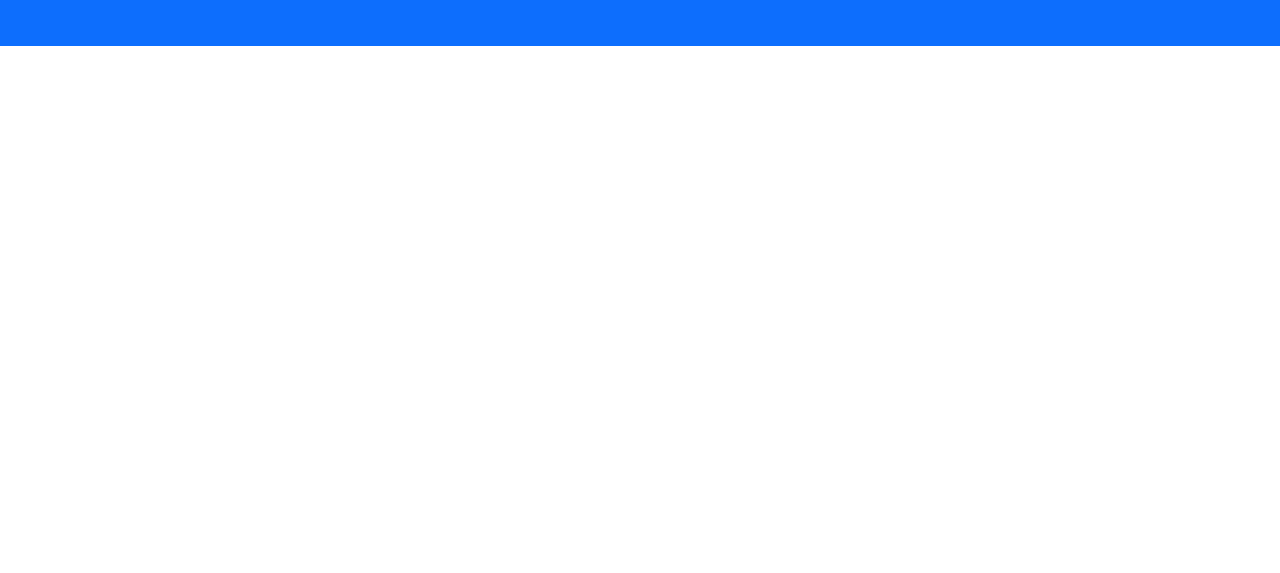
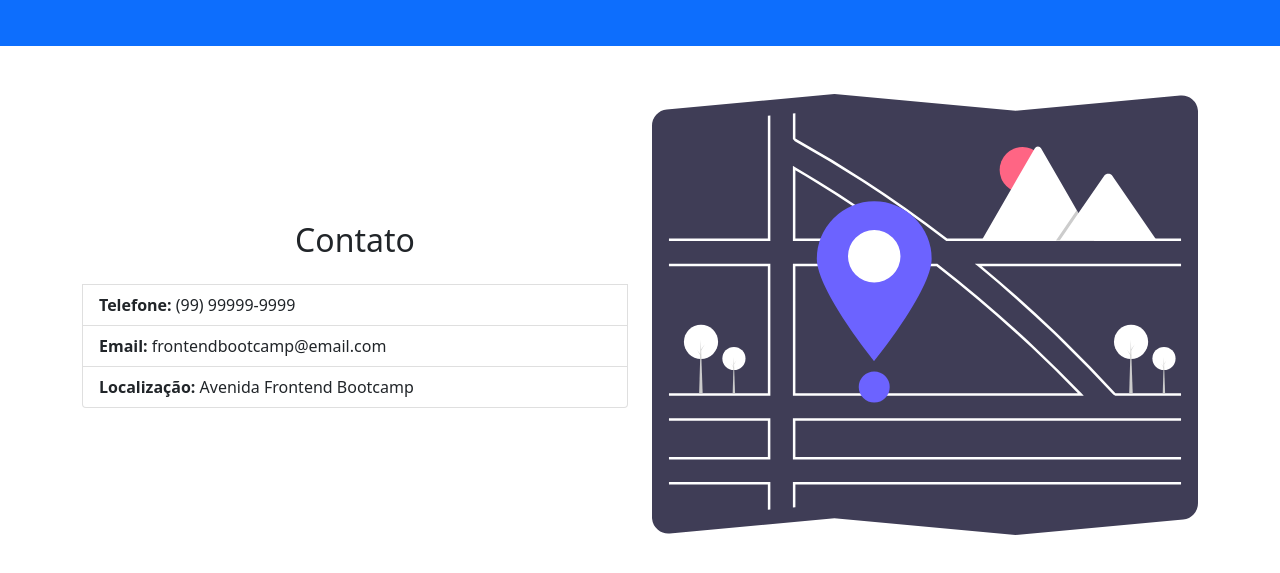
Before and after one commit to marvinjk6/Bootstrap-Projects, a plain HTML site: page FrontEnd-Bootcamp/index.html in a window 1280 px wide. Shown: the part 3376-3949 px from the top of the page. Before the commit the page ends 3422 px from the top, so only its background shows below. Drawn offline with nearby package versions, Linux system fonts and the light colour scheme.

Commit message:
FrontEnd Bootcamp - Contato

```diff
--- a/FrontEnd-Bootcamp/index.html
+++ b/FrontEnd-Bootcamp/index.html
@@ -378,6 +378,35 @@
         </div>
     </section>
 
+    <!-- Contact-->
+
+    <section class="p-5">
+        <div class="container">
+
+            <div class="row g-4 align-items-center">
+                <div class="col-md">
+                    <ul class="list-group">
+                        <h2 class="h2 text-center mb-4">Contato</h2>
+                        <li class="list-group-item">
+                            <span class="fw-bold">Telefone:</span> (99) 99999-9999
+                        </li>
+                        <li class="list-group-item">
+                            <span class="fw-bold">Email:</span> frontendbootcamp@email.com
+                        </li>
+                        <li class="list-group-item">
+                            <span class="fw-bold">Localização:</span> Avenida Frontend Bootcamp
+                        </li>
+                    </ul>
+                </div>
+                <div class="col-md">
+                    <img src="img/map.svg" alt="map" class="img-fluid">
+                </div>
+            </div>
+        </div>
+    </section>
+
+
+
     <script src="https://cdn.jsdelivr.net/npm/bootstrap@5.0.2/dist/js/bootstrap.bundle.min.js" integrity="sha384-MrcW6ZMFYlzcLA8Nl+NtUVF0sA7MsXsP1UyJoMp4YLEuNSfAP+JcXn/tWtIaxVXM" crossorigin="anonymous"></script>
 </body>
 </html>
```
Also changed, not shown: FrontEnd-Bootcamp/img/map.svg (added).
